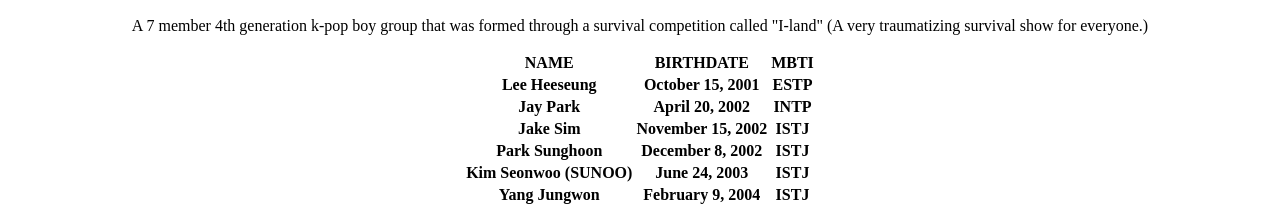
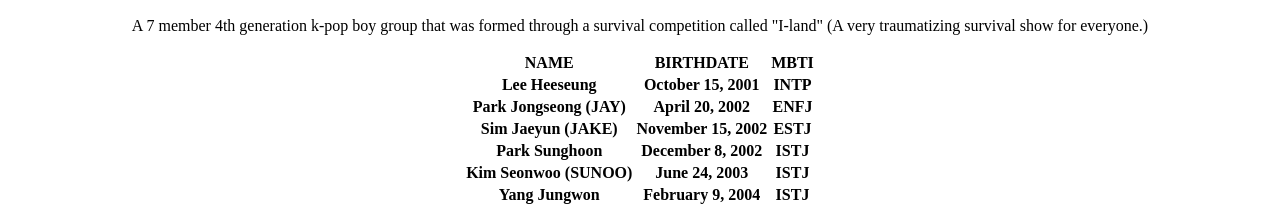
Before and after one commit to namicanlas/pagtama-and-canlas, a plain HTML site: page index.html in a window 1280 px wide. Shown: the part 522-726 px from the top of the page. Drawn offline with Linux system fonts and the light colour scheme.

Commit message:
Update index.html

```diff
--- a/index.html
+++ b/index.html
@@ -60,17 +60,17 @@
             <tr>
                <th>Lee Heeseung</th>
                <th>October 15, 2001</th>
-               <th>ESTP</th>
-            </tr>
-            <tr>
-               <th>Jay Park</th>
-               <th>April 20, 2002</th>
                <th>INTP</th>
             </tr>
             <tr>
-               <th>Jake Sim</th>
+               <th>Park Jongseong (JAY)</th>
+               <th>April 20, 2002</th>
+               <th>ENFJ</th>
+            </tr>
+            <tr>
+               <th>Sim Jaeyun (JAKE)</th>
                <th>November 15, 2002</th>
-               <th>ISTJ</th>
+               <th>ESTJ</th>
             <tr>
                <th>Park Sunghoon</th>
                <th>December 8, 2002</th>
```
